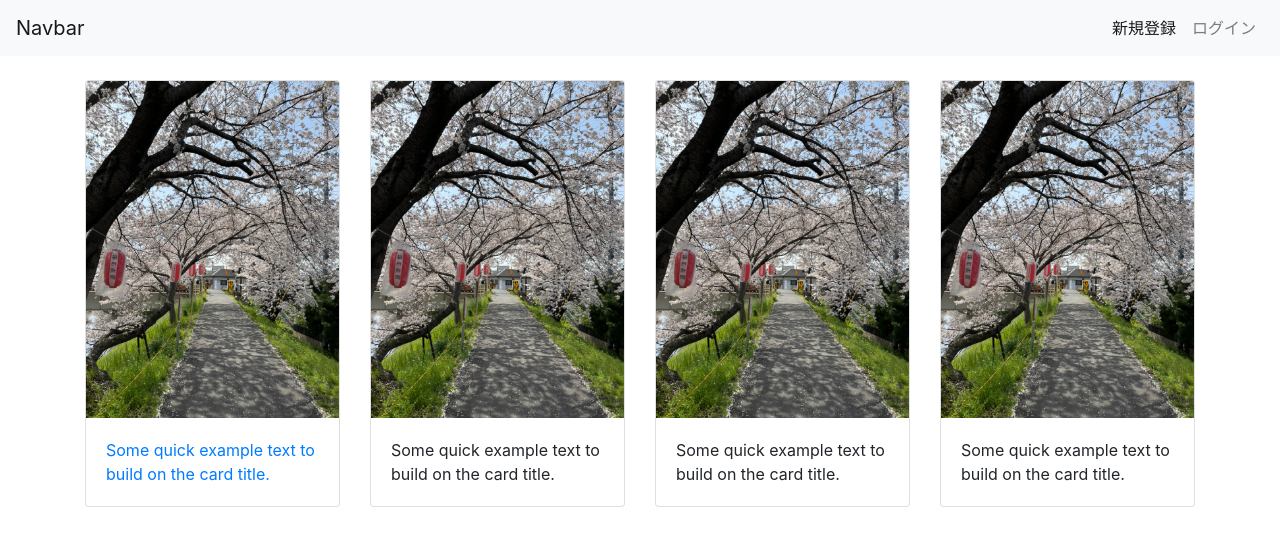
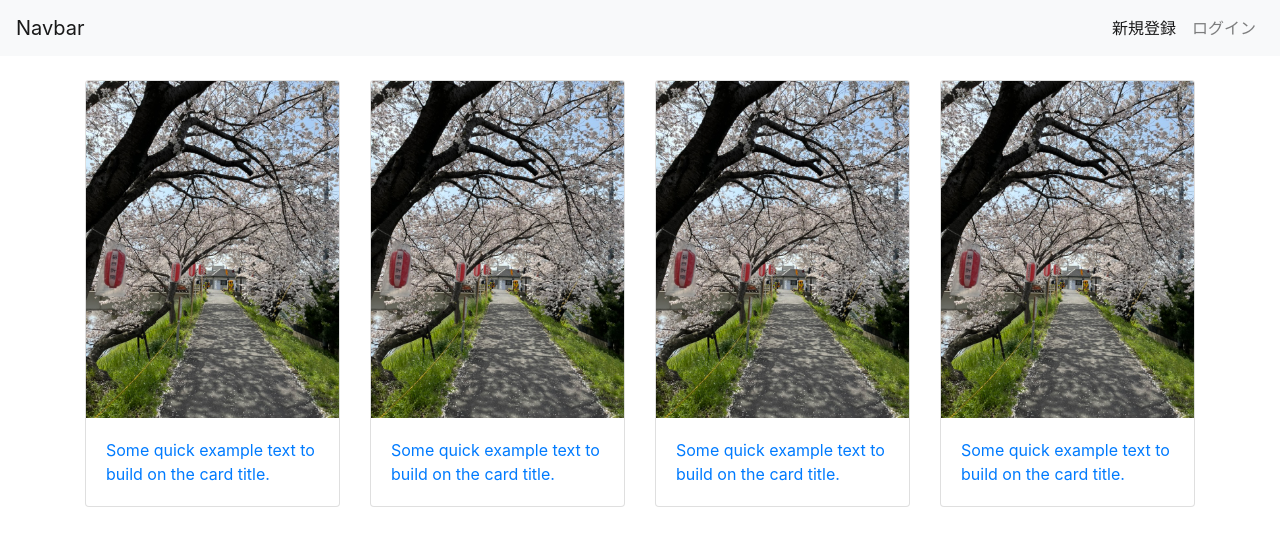
Before and after one commit to planetffkk/kk-app, an Angular app: page / in a window 1280 px wide. Shown: the top 546 px of the page. Built offline with nearby package versions, Linux system fonts and the light colour scheme.

Commit message:
product-list ngfor追加

```diff
--- a/src/app/product-list/product-list.component.html
+++ b/src/app/product-list/product-list.component.html
@@ -2,7 +2,8 @@
 
 <div class="container">
     <div class="row">
-      <div class="col-sm">
+
+      <div *ngFor="let product of products" class="col-sm">
           <a [routerLink]="['/detail']">
             <div class="card">
               <img src="./assets/img/79140332-4DC8-4ECF-A150-231AB7C9ED77_1_105_c.jpeg" class="card-img-top" alt="...">
@@ -12,33 +13,5 @@
             </div>
           </a>
       </div>
-
-      <div class="col-sm">
-        <div class="card">
-            <img src="./assets/img/79140332-4DC8-4ECF-A150-231AB7C9ED77_1_105_c.jpeg" class="card-img-top" alt="...">
-            <div class="card-body">
-              <p class="card-text">Some quick example text to build on the card title.</p>
     </div>
 </div>
-      </div>
-
-      <div class="col-sm">
-        <div class="card">
-            <img src="./assets/img/79140332-4DC8-4ECF-A150-231AB7C9ED77_1_105_c.jpeg" class="card-img-top" alt="...">
-            <div class="card-body">
-              <p class="card-text">Some quick example text to build on the card title.</p>
-            </div>
-        </div>
-      </div>
-
-      <div class="col-sm">
-        <div class="card">
-            <img src="./assets/img/79140332-4DC8-4ECF-A150-231AB7C9ED77_1_105_c.jpeg" class="card-img-top" alt="...">
-            <div class="card-body">
-              <p class="card-text">Some quick example text to build on the card title.</p>
-            </div>
-        </div>
-      </div>
-
-    </div>
-</div>
--- a/src/app/product-list/product-list.component.ts
+++ b/src/app/product-list/product-list.component.ts
@@ -7,4 +7,6 @@ import { Component } from '@angular/core';
 })
 export class ProductListComponent {
 
+  products: any = [1, 2, 3, 4];
+
 }
```
Lines whose indentation alone changed are shown as unchanged.
